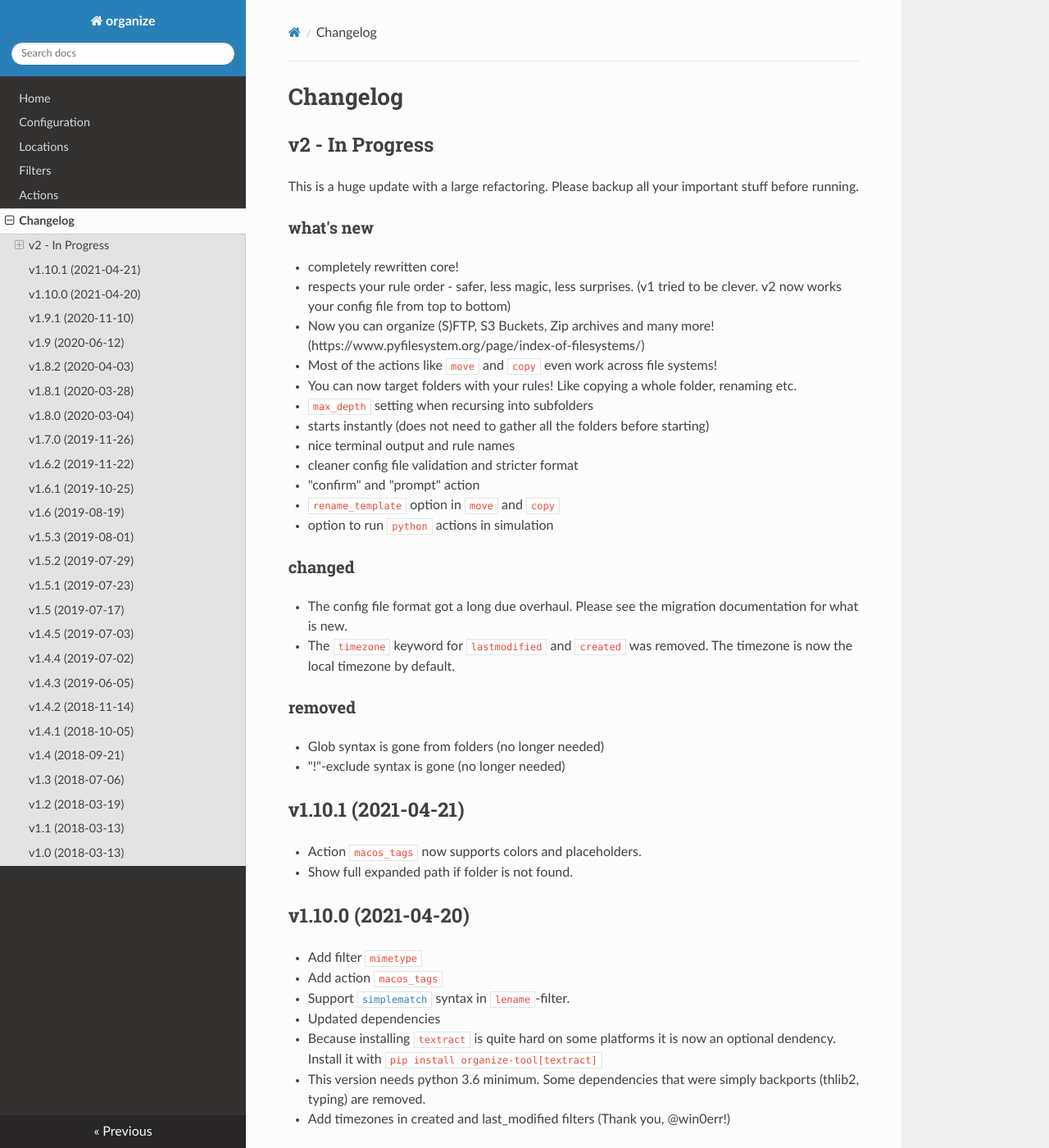
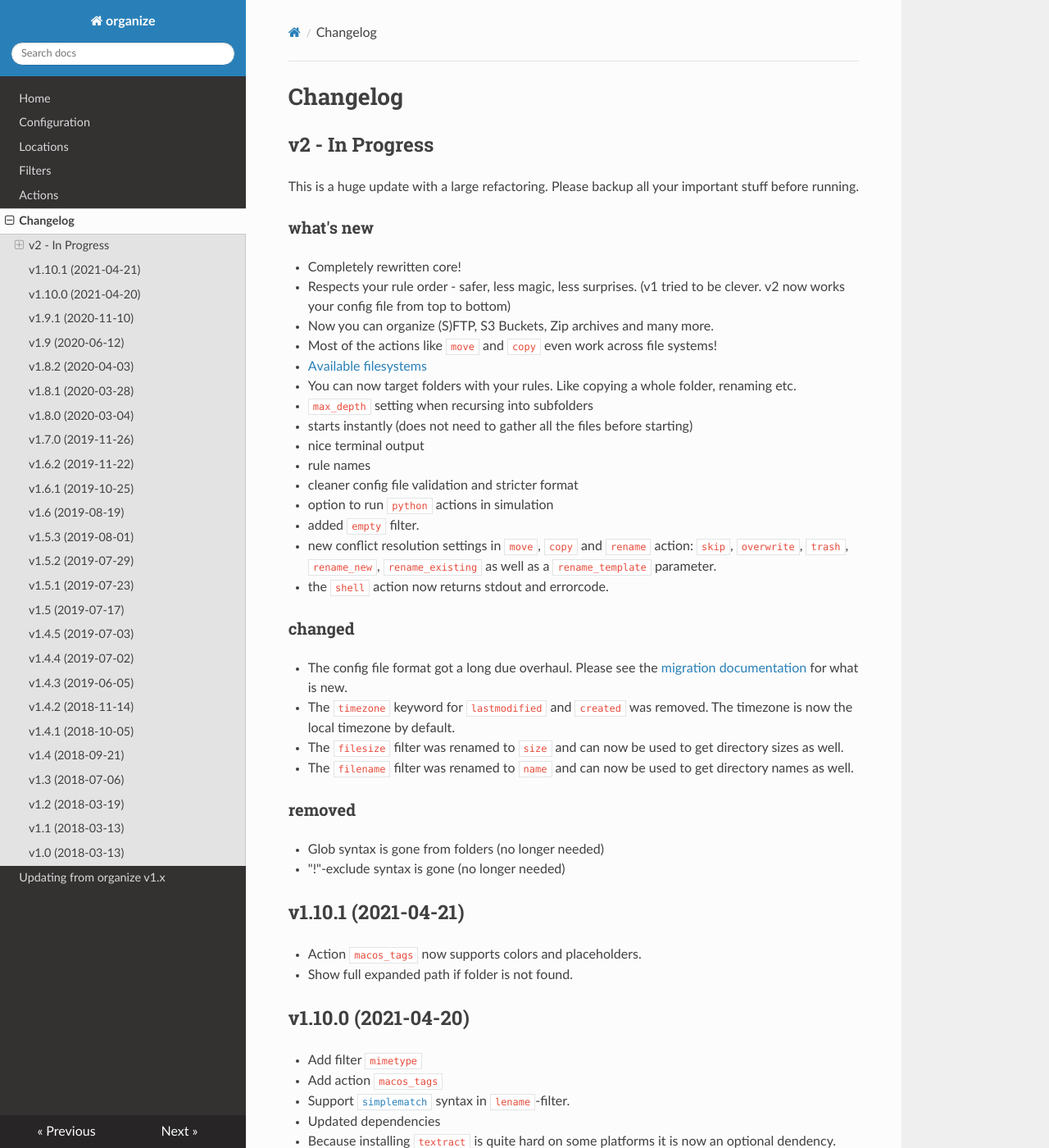
Before and after one commit to tfeldmann/organize, an MkDocs documentation site: the page built from docs/05-changelog.md, in a window 1280 px wide and 1400 px high. Shown: the whole window at 82% size. Built offline with MkDocs 1.6.1, drawn with Linux system fonts in a browser that asks for light colours; nearby versions of some CDN libraries.

```diff
--- a/CHANGELOG.md
+++ b/CHANGELOG.md
@@ -7,27 +7,35 @@
 
 ### what's new
 
-- completely rewritten core!
-- respects your rule order - safer, less magic, less surprises.
+- Completely rewritten core!
+- Respects your rule order - safer, less magic, less surprises.
   (v1 tried to be clever. v2 now works your config file from top to bottom)
-- Now you can organize (S)FTP, S3 Buckets, Zip archives and many more!
-  (https://www.pyfilesystem.org/page/index-of-filesystems/)
-- Most of the actions like `move` and `copy` even work across file systems!
-- You can now target folders with your rules! Like copying a whole folder, renaming etc.
+- Now you can organize (S)FTP, S3 Buckets, Zip archives and many more.
+  - Most of the actions like `move` and `copy` even work across file systems!
+  - [Available filesystems](https://www.pyfilesystem.org/page/index-of-filesystems/)
+- You can now target folders with your rules. Like copying a whole folder, renaming etc.
 - `max_depth` setting when recursing into subfolders
-- starts instantly (does not need to gather all the folders before starting)
-- nice terminal output and rule names
+- starts instantly (does not need to gather all the files before starting)
+- nice terminal output
+- rule names
 - cleaner config file validation and stricter format
-- "confirm" and "prompt" action
-- `rename_template` option in `move` and `copy`
 - option to run `python` actions in simulation
+- added `empty` filter.
+- new conflict resolution settings in `move`, `copy` and `rename` action:
+  `skip`, `overwrite`, `trash`, `rename_new`, `rename_existing` as well as a
+  `rename_template` parameter.
+- the `shell` action now returns stdout and errorcode.
 
 ### changed
 
-- The config file format got a long due overhaul. Please see the migration documentation
-  for what is new.
+- The config file format got a long due overhaul. Please see the
+  [migration documentation](docs/06-updating-from-v1.md) for what is new.
 - The `timezone` keyword for `lastmodified` and `created` was removed. The timezone is
   now the local timezone by default.
+- The `filesize` filter was renamed to `size` and can now be used to get directory sizes
+  as well.
+- The `filename` filter was renamed to `name` and can now be used to get directory names
+  as well.
 
 ### removed
 
--- a/mkdocs.yml
+++ b/mkdocs.yml
@@ -6,6 +6,7 @@
   - Filters: 03-filters.md
   - Actions: 04-actions.md
   - Changelog: 05-changelog.md
+  - Updating from organize v1.x: 06-updating-from-v1.md
 plugins:
   - search
   - include-markdown
```
Also changed, not shown: docs/04-actions.md (+81 -22 lines), docs/06-updating-from-v1.md (added, +70 -0 lines), 2 other files.
